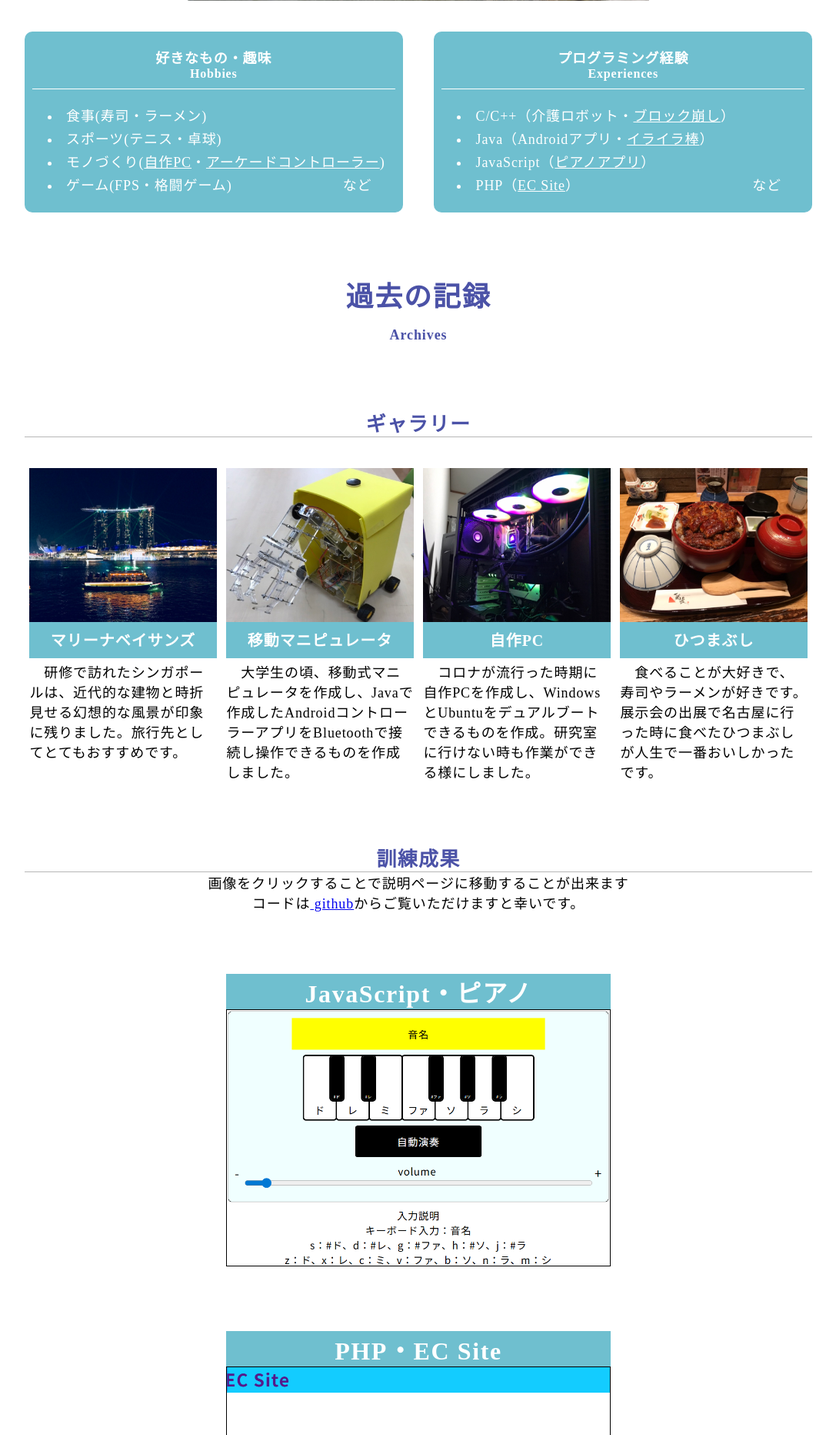
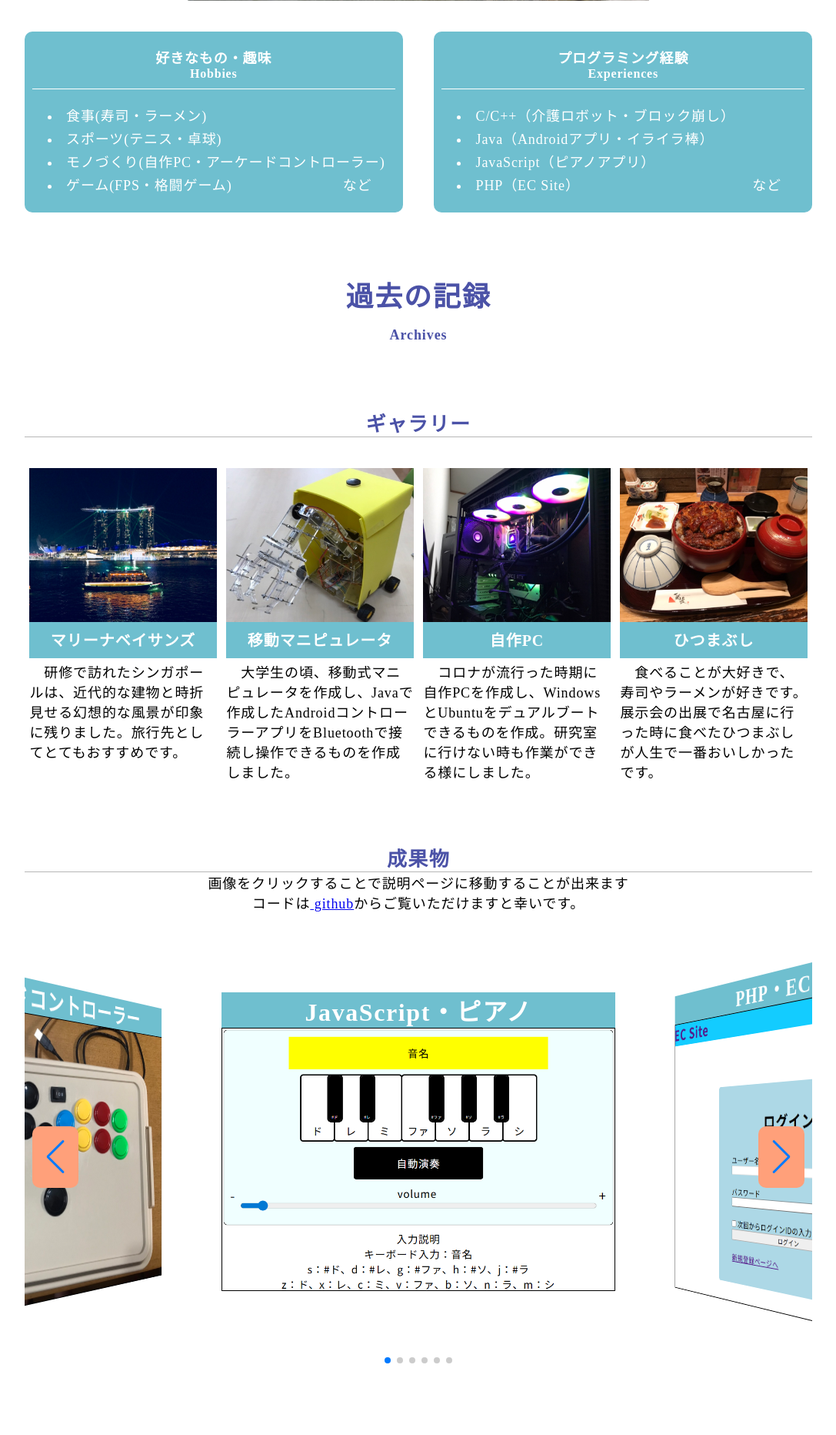
Before and after one commit to Tomoki-Kagawa/tomoki_kagawa_portfolio, a PHP site: page / in a window 1280 px wide. Shown: the part 1302-3166 px from the top of the page at 77% size, without its empty margins (96-1183 px from the left). Run offline with PHP 8.4, Linux system fonts and the light colour scheme; the visitor is signed in with stand-in values (Sample User, id 1); some libraries are stand-ins or nearby versions.

Commit message:
Deliverables update
成果物を３Dで並べるようにした

```diff
--- a/htdocs/index.php
+++ b/htdocs/index.php
@@ -13,9 +13,12 @@ require_once './PHPMailer/src/SMTP.php';
   <!--ページ内以外の必要事項-->
   <head>
     <meta charset="UTF-8">
-    <meta name="viewport" content="initial-scale=1.0, width=1280">
+    <meta name="viewport" content="width=device-width, initial-scale=1.0">
     <title>Tomoki Kagawa's Portfolio</title>
     <link rel="stylesheet" href="./style.css">
+    <link rel="stylesheet" href="https://unpkg.com/swiper@8/swiper-bundle.min.css"/>
+
+    <script src="https://unpkg.com/swiper@8/swiper-bundle.min.js"></script>
   </head>
 
   <!--ヘッダー-->
@@ -29,8 +32,9 @@ require_once './PHPMailer/src/SMTP.php';
           <li><a href="#self-introduction">自己紹介</a></li>
           <li><a href="#Archives">過去の記録</a></li>
           <li><a href="#gallery">ーギャラリー</a></li>
-          <li><a href="#training">ー訓練成果</a></li>
-          <li><a href="#except">ー訓練外成果</a></li>
+          <li><a href="#training">ー成果物</a></li>
+          <!-- <li><a href="#training">ー訓練成果</a></li> -->
+          <!-- <li><a href="#except">ー訓練外成果</a></li> -->
           <li><a href="#Contact">お問い合わせ</a></li>
         </ul>
       </details>
@@ -62,7 +66,7 @@ require_once './PHPMailer/src/SMTP.php';
           <ul>
             <li class="eat">食事(寿司・ラーメン)</li>
             <li class="sports">スポーツ(テニス・卓球)</li>
-            <li class="make">モノづくり(<a href="#PC">自作PC</a>・<a href="#arcadecontroller">アーケードコントローラー</a>)</li>
+            <li class="make">モノづくり(<!--a href="#PC"-->自作PC<!--/a-->・<!--a href="#arcadecontroller"-->アーケードコントローラー<!--/a-->)</li>
             <div class="etc_flex"><li class="game">ゲーム(FPS・格闘ゲーム)</li><li class="etc">など</li></div>
           </ul>
         </div>
@@ -70,10 +74,10 @@ require_once './PHPMailer/src/SMTP.php';
         <div class="box2 box-child background-color">
           <h3 class="Japanese">プログラミング経験<br><span class="English">Experiences</span></h3>
           <ul>
-            <li class="C">C/C++（介護ロボット・<a href="#Arduino/C++">ブロック崩し</a>）</li>
-            <li class="Java">Java（Androidアプリ・<a href="#Java">イライラ棒</a>）</li>
-            <li class="JavaScript">JavaScript（<a href="#JavaScript">ピアノアプリ</a>）</li>
-            <div class="etc_flex"><li class="PHP">PHP（<a href="#PHP">EC Site</a>）</li><li class="etc">など</li></div>
+            <li class="C">C/C++（介護ロボット・<!--a href="#Arduino/C++"-->ブロック崩し<!--/a-->）</li>
+            <li class="Java">Java（Androidアプリ・<!--a href="#Java"-->イライラ棒<!--/a-->）</li>
+            <li class="JavaScript">JavaScript（<!--a href="#JavaScript"-->ピアノアプリ<!--/a-->）</li>
+            <div class="etc_flex"><li class="PHP">PHP（<!--a href="#PHP"-->EC Site<!--/a-->）</li><li class="etc">など</li></div>
           </ul>
         </div>
       </div>
@@ -125,36 +129,87 @@ require_once './PHPMailer/src/SMTP.php';
 
     <!--成果物-->
     <div class="deliverable container">
-      <h3 class="scroll" id="training">訓練成果</h3>
+      <h3 class="scroll" id="training">成果物</h3>
       <p>画像をクリックすることで説明ページに移動することが出来ます</p>
       <p>コードは<a href="https://github.com/Tomoki-Kagawa/dc_work_itebina_kagawa_portfolio" target="_blank" class="git">
         github</a>からご覧いただけますと幸いです。</p>
-      <div class="deliverable_child scroll" id="JavaScript">
+      <div class="swiper swiper-container">
+        <div class="swiper-wrapper">
+          <div class="swiper-slide">
+            <div class=" deliverable_child scroll" id="JavaScript">
               <h4 class="background-color"><span class="theme">JavaScript・ピアノ</span></h4>
               <a href="./JavaScript.html"><img src="./images/js_piano.png" alt="js_piano.png"></a>
             </div>
+          </div>
+          <div class="swiper-slide">
             <div class="deliverable_child scroll" id="PHP">
               <h4 class="background-color"><span class="theme">PHP・EC Site</span></h4>
               <a href="./PHP.html"><img src="./images/ec_site.png" alt="ec_site.png"></a>
             </div>
+          </div>
+          <div class="swiper-slide">
             <div class="deliverable_child scroll" id="WordPerss">
               <h4 class="background-color"><span class="theme">Wordpress・Sample Site</span></h4>
               <a href="./Wordpress.html"><img src="./images/wordpress.png" alt="ec_site.png"></a>
             </div>
-      <h3 class="scroll" id="except">訓練外成果</h3>
+          </div>
+          <!--h3 class="scroll" id="except">訓練外成果</h3-->
+          <div class="swiper-slide">
             <div class="deliverable_child scroll" id="Arduino/C++">
               <h4 class="background-color"><span class="theme">Arduino/C++・ブロック崩し</span></h4>
               <a href="./C++.html"><img src="./images/BreakingBlocks2.png" alt="PFC++.png"></a>
             </div>
+          </div>
+          <div class="swiper-slide">
             <div class="deliverable_child scroll" id="Java">
               <h4 class="background-color"><span class="theme">Java・イライラ棒</span></h4>
               <a href="./Java.html"><img src="./images/Java.png" alt="Java.png"></a>
             </div>
+          </div>
+          <div class="swiper-slide">
             <div class="deliverable_child scroll" id="arcadecontroller">
               <h4 class="background-color"><span class="theme">アーケードコントローラー</span></h4>
               <a href="./Arcadecontroller.html"><img src="./images/arcadecontroller.jpg" alt="arcadecontroller.jpg"></a>
             </div>
           </div>
+        </div>
+        <div class="swiper-pagination"></div>
+        <div class="swiper-button-prev"></div>
+        <div class="swiper-button-next"></div>
+      </div>
+    </div>
+    <script>
+      const swiper = new Swiper(".swiper", {
+        //ループ有効
+        loop: true,
+        //スライドスピード
+        speed: 1000,
+        // ページネーション
+        pagination: {
+          el: ".swiper-pagination"
+        },
+        //3D
+        effect: "coverflow",
+        //マウスつかみ
+        grabCursor: true,
+        //真ん中が主
+        centeredSlides: true,
+        //2枚分表示
+        slidesPerView: 2,
+        coverflowEffect: {
+          rotate: 70,
+          stretch: 10,
+          depth: 50,
+          modifier: 1,
+          slideShadows: false
+        },
+        //ナビボタン
+        navigation: {
+        nextEl: ".swiper-button-next",
+        prevEl: ".swiper-button-prev"
+        }
+      });
+      </script>
     <?php
     //メール送信
     if(isset($_POST["send_btn"])){
@@ -215,8 +270,8 @@ require_once './PHPMailer/src/SMTP.php';
     <!--フッター-->
     <footer class="background-color">
       <p>Copyright &copy; 2025 Tomoki Kagawa</p>
+      <div class="return_top"> <a href="./index.php">TOPに戻る</a></div>
     </footer>
-    <div class="return_top"> <a href="#TOP">TOPに戻る</a></div>
   </body>
 </html>
 <?php
@@ -228,7 +283,7 @@ function emailSend($name,$email,$inquiry,$impression){
   $subject="PortFolio:".$name."様からお問い合わせです";
   $message=$name."様からお問い合わせです。".PHP_EOL."メールアドレス：".$email.PHP_EOL."お問い合わせ内容：".$inquiry.PHP_EOL."PortFolioを見た感想：".$impression;
   $from_subject="PortFolio:お問い合わせ控え";
-  $from_message=$name."様お問い合わせいただきありがとうございます。".PHP_EOL."下記の内容でお問い合わせしました。".PHP_EOL."--".PHP_EOL.$message.PHP_EOL."--";
+  $from_message=$name."様お問い合わせいただきありがとうございます。".PH_EOL."下記の内容でお問い合わせしました。".PHP_EOL."--".PHP_EOL.$message.PHP_EOL."--";
 
   mb_language('Japanese');
   mb_internal_encoding('UTF-8');
--- a/htdocs/style.css
+++ b/htdocs/style.css
@@ -45,6 +45,7 @@ header {
     width: 100%;
     margin: 0 auto;
     display: block;
+    z-index: 1;
 }
 
 /*ヘッダーのタイトルの文字*/
@@ -414,21 +415,37 @@ summary span p{
 ------------------------*/
 .deliverable{
     margin: 80px auto 0px;
+    position: relative;
+    z-index: 0;
+    /* isolation: isolate;  */
 }
 .deliverable_flex{
     display: flex;
     flex-wrap: nowrap;
 }
+.swiper {
+    width: 100%;
+    height: 600px;
+    margin-bottom: 80px;
+}
+.swiper-slide {
+  display: flex;
+  align-items: center;
+}
+.swiper-button-next,.swiper-button-prev{
+    background-color: lightsalmon;
+    padding: 40px 30px;
+    border-radius: 10px;
+}
+/*成果物縦並び*/
 .deliverable_child{
     text-align: center;
-    width: 500px;
     margin:80px auto;
 }
 .deliverable_child .theme{
     font-size: 32px;
     color: #fff;
 }
-
 /*見出し*/
 .deliverable h3 {
     text-align: center;
@@ -592,6 +609,11 @@ summary span p{
     margin: 20px auto 100px;
     border: none;
     font-size: 18px;
+}
+#send_btn:active{
+    background: #6fbfcf;
+    box-shadow: 0 0 0 #6fbfcf;
+    transform: translateY(4px);
 }
 
 .error-message {
```
Also changed, not shown: htdocs/Arcadecontroller.html (+7 -6 lines), htdocs/C++.html (+7 -6 lines), htdocs/Java.html (+7 -6 lines), htdocs/JavaScript.html (+7 -6 lines), htdocs/PHP.html (+7 -6 lines), htdocs/Wordpress.html (+8 -7 lines). Lines whose indentation alone changed are shown as unchanged.
